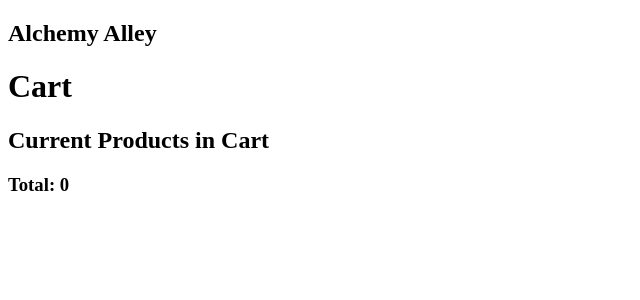
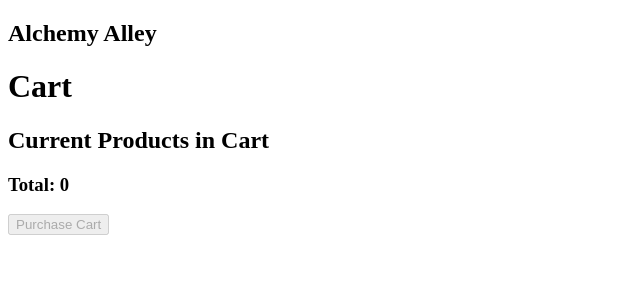
Before and after one commit to Anti5893/Swen261-Project-Alchemy-Alley, an Angular app in the folder estore-ui/: page /cart in a window 1280 px wide. Shown: the top 300 px of the page, without its empty margins (0-640 px from the left). Built offline with nearby package versions, Linux system fonts and the light colour scheme.

Commit message:
Purchase Cart Button added

```diff
--- a/estore-ui/src/app/cart/cart.component.html
+++ b/estore-ui/src/app/cart/cart.component.html
@@ -7,3 +7,4 @@
     </li>
 </ul>
 <h3>Total: {{getTotalPrice()}}</h3>
+<button [disabled]="isCartEmpty()" (click) = "handlePurchase()">Purchase Cart</button>
--- a/estore-ui/src/app/cart/cart.component.ts
+++ b/estore-ui/src/app/cart/cart.component.ts
@@ -61,11 +61,21 @@ export class CartComponent {
         this.credentialService.storeCurrentUser({...curUser});
         this.products = this.products.filter(product => product.id !== productID);
 
-        this.userService.updateUser(curUser).subscribe({
-            error: (err) => console.error('Error updating user:', err),
-        });
-    } else {
-        console.error('No current user found.');
+        this.userService.updateUser(curUser).subscribe({});
     }
+  }
+  handlePurchase(): void {
+    let curUser = this.credentialService.getUser();
+    if(curUser && curUser.cart)
+    {
+      curUser.cart = [];
+      curUser.unlocked // Handle new Unlocked
+      this.credentialService.storeCurrentUser({...curUser});
+      this.products = [];
+      this.userService.updateUser(curUser).subscribe({});
+    }
+  }
+  isCartEmpty(): boolean {
+    return (this.products.length == 0);
+  }
 }
-}
```
